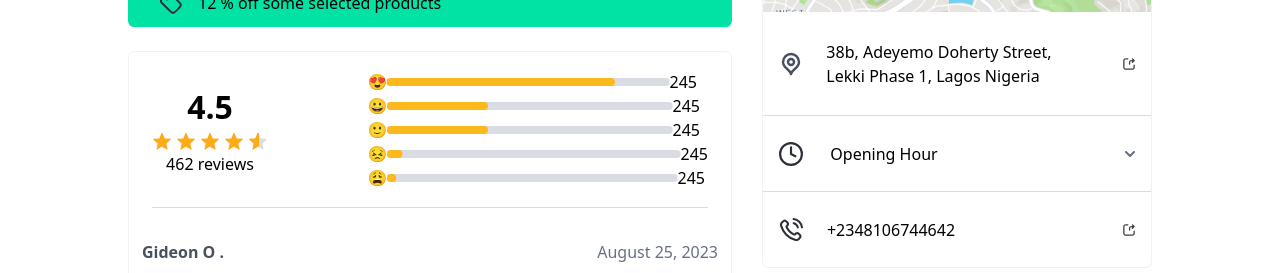
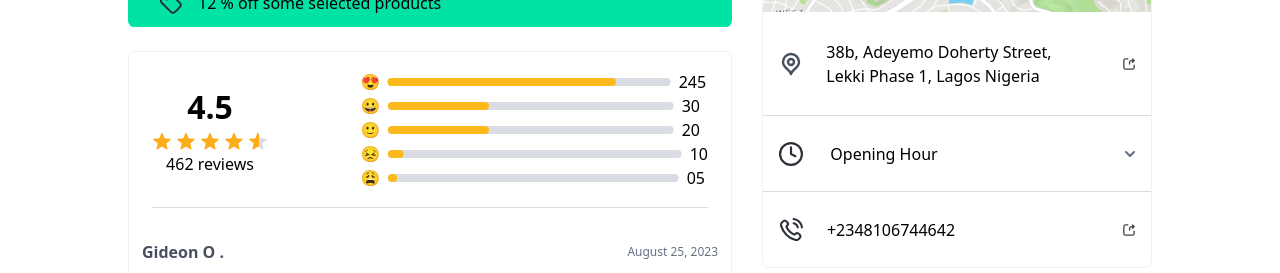
Before and after one commit to thatkhay/the-place, a React (Create React App) app: page / in a window 1280 px wide. Shown: the part 679-952 px from the top of the page. Built offline with nearby package versions, Linux system fonts and the light colour scheme.

Commit message:
cpmplete

```diff
--- a/src/components/layout/Footer.jsx
+++ b/src/components/layout/Footer.jsx
@@ -5,34 +5,34 @@ import appStoreLogo from "../../assets/app-store-logo.svg";
 
 const Footer = () => {
   return (
-    <div className=" w-full  h-[26.8rem] border-2 border-red-600 mt-10 bg-[#FFFFFF] pl-16 pr-16 ">
+    <div className=" w-full  h-[26.8rem]  mt-10 bg-[#FFFFFF] pl-16 pr-16 ">
       <div className="flex items-center justify-between mt-10  h-[9rem] pr-[10rem]">
         <img src={logo} alt="" className=" h-[4.4581rem] w-[6.687rem] " />
         <div>
-          <h4 className=" font-semibold text-[#2B2F38] ">SWOOPPI</h4>
-          <p className=" text-[.875rem] text-[#48505E] ">About us</p>
-          <p className=" text-[.875rem] text-[#48505E] ">About us</p>
-          <p className=" text-[.875rem] text-[#48505E] ">About us</p>
+          <h4 className=" font-semibold text-[#2B2F38] mb-2 ">SWOOPPI</h4>
+          <p className=" text-[.875rem] text-[#48505E] mb-2">About us</p>
+          <p className=" text-[.875rem] text-[#48505E] mb-2">Career</p>
+          <p className=" text-[.875rem] text-[#48505E] ">Get help</p>
         </div>
         <div>
-          <h4 className=" font-semibold text-[#2B2F38] ">RESOURCES</h4>
-          <p className=" text-[.875rem] text-[#48505E] ">About us</p>
-          <p className=" text-[.875rem] text-[#48505E] ">About us</p>
-          <p className=" text-[.875rem] text-[#48505E] ">About us</p>
+          <h4 className=" font-semibold text-[#2B2F38] mb-2">RESOURCES</h4>
+          <p className=" text-[.875rem] text-[#48505E] mb-2">List your store</p>
+          <p className=" text-[.875rem] text-[#48505E] mb-2">Become a Swoopper</p>
+          <p className=" text-[.875rem] text-[#48505E] ">View all cities</p>
         </div>
         <div>
-          <h4 className=" font-semibold text-[#2B2F38] ">COMMUNITIES</h4>
-          <p className=" text-[.875rem] text-[#48505E] ">About us</p>
-          <p className=" text-[.875rem] text-[#48505E] ">About us</p>
-          <p className=" text-[.875rem] text-[#48505E] ">About us</p>
+          <h4 className=" font-semibold text-[#2B2F38] mb-2">COMMUNITIES</h4>
+          <p className=" text-[.875rem] text-[#48505E] mb-2">Facebook</p>
+          <p className=" text-[.875rem] text-[#48505E] mb-2">X (formarly Twitter)</p>
+          <p className=" text-[.875rem] text-[#48505E] ">Instagram</p>
         </div>
       </div>
       <div className="border-b-[1px] border-[#D9DCE2] mt-8 "></div>
       <div className="h-[6rem] flex justify-between items-center px-6">
         <div className=" flex justify-between items-center w-[20rem]  ">
-          <p className=" text-[.875rem] text-[#48505E] ">About us</p>
-          <p className=" text-[.875rem] text-[#48505E] ">About us</p>
-          <p className=" text-[.875rem] text-[#48505E] ">About us</p>
+          <p className=" text-[.875rem] text-[#48505E] ">Privacy policy</p>
+          <p className=" text-[.875rem] text-[#48505E] ">Terms of use</p>
+          <p className=" text-[.875rem] text-[#48505E] ">Refund Policy</p>
         </div>
         <div className=" flex justify-between items-center w-[17.9rem]">
           <img src={googlePlayLogo} alt="googlePlayLogo" />
@@ -41,7 +41,9 @@ const Footer = () => {
       </div>
       <div className="border-b-[1px] border-[#D9DCE2] mt-8 "></div>
       <div className=" flex justify-center items-center ">
-        <p className=" text-[.875rem] text-[#48505E] mt-8 ">©Swooppi Inc. 2023. All Rights Reserved.</p>
+        <p className=" text-[.875rem] text-[#48505E] mt-8 ">
+          ©Swooppi Inc. 2023. All Rights Reserved.
+        </p>
       </div>
     </div>
   );
--- a/src/pages/HomePage.jsx
+++ b/src/pages/HomePage.jsx
@@ -151,35 +151,35 @@ const HomePage = () => {
                 <div>
                   <div className="flex">
                     <img src={loveEyeEmoji} alt="" />
-                    <img src={progressBarOne} alt="" />
+                    <img src={progressBarOne} alt=""  className=" px-2 " />
                     <span>245</span>
                   </div>
                   <div className="flex">
                     <img src={fullSmileEmoji} alt="" />
-                    <img src={progressBarFive} alt="" />
-                    <span>245</span>
+                    <img src={progressBarFive} alt="" className=" px-2 "/>
+                    <span>30</span>
                   </div>
                   <div className="flex">
                     <img src={grinEmoji} alt="" />
-                    <img src={progressBarFive} alt="" />
-                    <span>245</span>
+                    <img src={progressBarFive} alt="" className=" px-2 "/>
+                    <span>20</span>
                   </div>
                   <div className="flex">
                     <img src={sadEmoji} alt="" />
-                    <img src={progressBarThree} alt="" />
-                    <span>245</span>
+                    <img src={progressBarThree} alt="" className=" px-2 "/>
+                    <span>10</span>
                   </div>
                   <div className="flex">
                     <img src={cryEmoji} alt="" />
-                    <img src={progressBarTwo} alt="" />
-                    <span>245</span>
+                    <img src={progressBarTwo} alt="" className=" px-2 "/>
+                    <span>05</span>
                   </div>
                 </div>
               </div>
               <div className="mt-[2rem]">
                 <div className="flex items-center justify-between w-[36rem] mb-2">
                   <h5 className="text-[#48505E] font-bold">Gideon O .</h5>
-                  <p className="text-[#667085]">August 25, 2023</p>
+                  <p className="text-[#667085] text-[0.75rem]">August 25, 2023</p>
                 </div>
                 <div className="flex w-[1.87rem] mb-2">
                   <img src={starIcon} alt="starIcon" className="mr-2 " />
```
